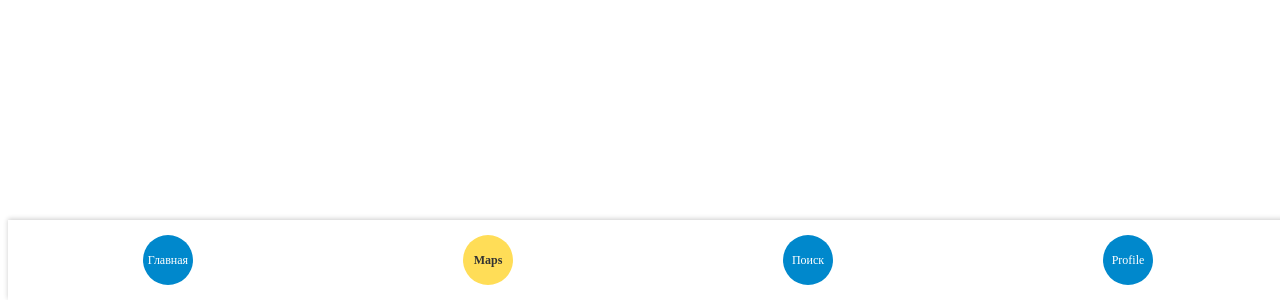
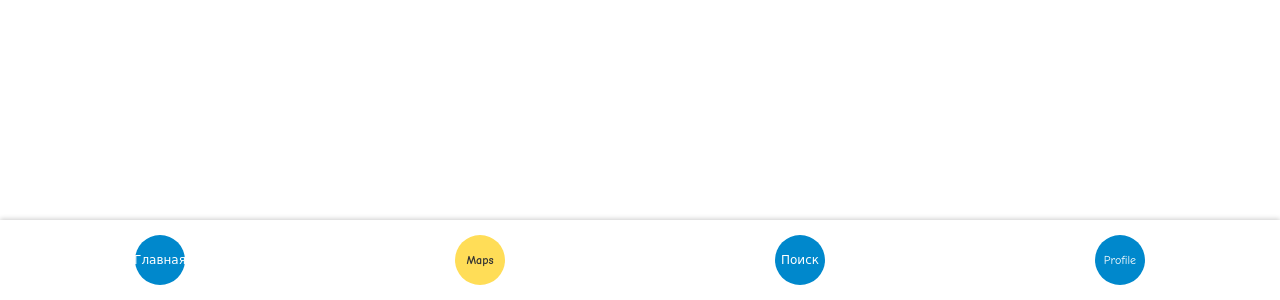
Before and after one commit to SVANE11/my-website, a plain HTML site: page maps.html in a window 1280 px wide. Shown: the part 500-800 px from the top of the page. Drawn offline with Linux system fonts and the light colour scheme.

Commit message:
maps.html

```diff
--- a/maps.html
+++ b/maps.html
@@ -5,6 +5,11 @@
     <meta name="viewport" content="width=device-width, initial-scale=1.0">
     <title>Карта с определением местоположения</title>
     <style>
+        body {
+        font-family: "Comic Sans MS", "Comic Sans", cursive;
+        margin: 0;
+        padding: 0;
+    }
         /* Основные стили для карты */
         #map {
             width: 100%;
```
